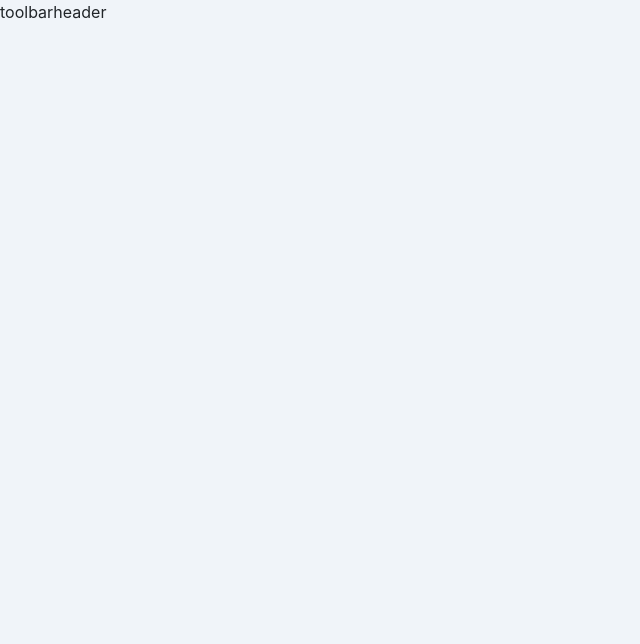
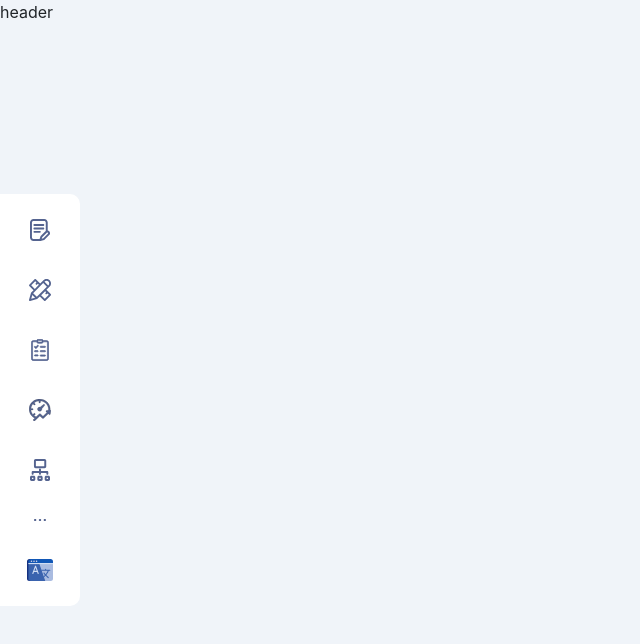
Before and after one commit to erdoganbulut/pixelate-challange, a Vue app: page /#/ in a window 1280 px wide. Shown: the top 644 px of the page, without its empty margins (0-640 px from the left). Built offline with nearby package versions, Linux system fonts and the light colour scheme.

Commit message:
Complate toolbar html schema and styling

```diff
--- a/src/components/Toolbar.vue
+++ b/src/components/Toolbar.vue
@@ -1,8 +1,53 @@
 <template lang="pug">
-  span
-    | toolbar
+  nav.component.is-toolbar
+    ul
+      li
+        a.btn.ui-btn.is-toolbar(href="javascript:;")
+          img(src="../assets/icons/toolbar--1.svg")
+      li
+        a.btn.ui-btn.is-toolbar(href="javascript:;")
+          img(src="../assets/icons/toolbar--2.svg")
+      li
+        a.btn.ui-btn.is-toolbar(href="javascript:;")
+          img(src="../assets/icons/toolbar--3.svg")
+      li
+        a.btn.ui-btn.is-toolbar(href="javascript:;")
+          img(src="../assets/icons/toolbar--4.svg")
+      li
+        a.btn.ui-btn.is-toolbar(href="javascript:;")
+          img(src="../assets/icons/toolbar--5.svg")
+      li
+        a.btn.ui-btn.is-toolbar.is-horizontal(href="javascript:;")
+          img(src="../assets/icons/toolbar--6.svg")
+      li
+        a.btn.ui-btn.is-toolbar(href="javascript:;")
+          img(src="../assets/icons/toolbar--7.svg")
 </template>
 
 <style lang="scss" scoped>
+$this: 'toolbar';
 
+nav.component {
+  &.is-#{$this} {
+    position: fixed;
+    left: 0;
+    top: 0;
+    bottom: 0;
+    display: flex;
+    flex-wrap: wrap;
+    align-items: center;
+    ul {
+      padding: 6px 6px;
+      margin: 0;
+      background: #fff;
+      overflow: hidden;
+      border-top-right-radius: 10px;
+      border-bottom-right-radius: 10px;
+      list-style: none;
+      li {
+        padding: 12px;
+      }
+    }
+  }
+}
 </style>
```
